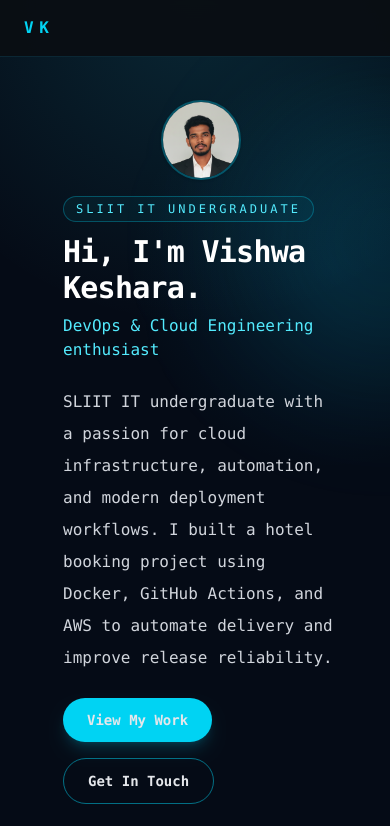
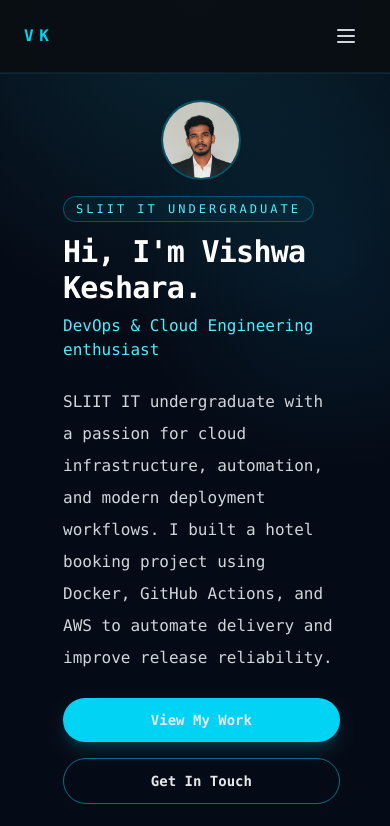
Before and after one commit to VishwaKeshara/vishwa-portfolio, a React (Vite) app: page / in a window 390 px wide. Shown: the top 826 px of the page. Built offline with nearby package versions, Linux system fonts and the light colour scheme.

Commit message:
Update Hero and Navbar components for improved responsiveness and accessibility

```diff
--- a/src/components/Hero.jsx
+++ b/src/components/Hero.jsx
@@ -39,10 +39,10 @@ export default function Hero() {
   }, [activeChar, activeLine]);
 
   return (
-    <section id="hero" className="relative min-h-screen flex items-center pt-28 overflow-hidden bg-[#050b16]">
+    <section id="hero" className="relative min-h-[80vh] md:min-h-screen flex items-center pt-28 overflow-hidden bg-[#050b16]">
       <div className="pointer-events-none absolute inset-0 bg-[radial-gradient(circle_at_top,_rgba(34,211,238,0.14),_transparent_24%),radial-gradient(circle_at_85%_20%,_rgba(14,165,233,0.1),_transparent_18%)]" />
-      <div className="absolute right-[-140px] top-24 w-72 h-72 rounded-full bg-cyan-400/10 blur-3xl" />
-      <div className="absolute left-[-120px] bottom-0 w-72 h-72 rounded-full bg-slate-500/10 blur-3xl" />
+      <div className="hidden md:block absolute right-[-140px] top-24 w-72 h-72 rounded-full bg-cyan-400/10 blur-3xl" />
+      <div className="hidden md:block absolute left-[-120px] bottom-0 w-72 h-72 rounded-full bg-slate-500/10 blur-3xl" />
 
       <div className="relative max-w-6xl mx-auto grid md:grid-cols-2 gap-12 px-6 items-center">
         <div className="space-y-6">
@@ -63,20 +63,20 @@ export default function Hero() {
             </div>
           </div>
 
-          <p className="text-gray-300 max-w-xl leading-8">
+          <p className="text-gray-300 max-w-xl leading-8 text-base md:text-lg">
             SLIIT IT undergraduate with a passion for cloud infrastructure, automation, and modern deployment workflows. I built a hotel booking project using Docker, GitHub Actions, and AWS to automate delivery and improve release reliability.
           </p>
 
-          <div className="flex flex-wrap gap-4">
+          <div className="flex flex-col sm:flex-row gap-4">
             <a
               href="#projects"
-              className="inline-flex items-center justify-center rounded-full bg-cyan-400 px-6 py-3 text-sm font-semibold text-slate-950 shadow-lg shadow-cyan-500/20 transition hover:bg-cyan-300"
+              className="inline-flex w-full sm:w-auto items-center justify-center rounded-full bg-cyan-400 px-6 py-3 text-sm font-semibold text-slate-950 shadow-lg shadow-cyan-500/20 transition hover:bg-cyan-300"
             >
               View My Work
             </a>
             <a
               href="#contact"
-              className="inline-flex items-center justify-center rounded-full border border-cyan-400/50 px-6 py-3 text-sm font-semibold text-cyan-300 transition hover:bg-cyan-400/10"
+              className="inline-flex w-full sm:w-auto items-center justify-center rounded-full border border-cyan-400/50 px-6 py-3 text-sm font-semibold text-cyan-300 transition hover:bg-cyan-400/10"
             >
               Get In Touch
             </a>
--- a/src/components/Navbar.jsx
+++ b/src/components/Navbar.jsx
@@ -1,6 +1,10 @@
+import { useState } from 'react';
+
 const links = ['About', 'Skills', 'Projects', 'DevOps', 'Contact'];
 
 export default function Navbar() {
+  const [open, setOpen] = useState(false);
+
   return (
     <nav className="fixed top-0 w-full z-50 bg-[#0a0e14]/95 backdrop-blur-xl border-b border-cyan-900/40">
       <div className="max-w-6xl mx-auto flex items-center justify-between px-6 py-4">
@@ -18,6 +22,7 @@ export default function Navbar() {
               <a
                 href={`#${l.toLowerCase()}`}
                 className="hover:text-cyan-400 transition-colors duration-200"
+                onClick={() => setOpen(false)}
               >
                 {l}
               </a>
@@ -41,6 +46,48 @@ export default function Navbar() {
             Contact
           </a>
         </div>
+
+        {/* Mobile controls */}
+        <div className="md:hidden">
+          <button
+            aria-label="Toggle menu"
+            onClick={() => setOpen((s) => !s)}
+            className="p-2 rounded-md text-gray-300 hover:bg-white/5"
+          >
+            <svg
+              xmlns="http://www.w3.org/2000/svg"
+              viewBox="0 0 24 24"
+              fill="none"
+              stroke="currentColor"
+              className="w-6 h-6">
+              {open ? (
+                <path strokeLinecap="round" strokeLinejoin="round" strokeWidth="2" d="M6 18L18 6M6 6l12 12" />
+              ) : (
+                <path strokeLinecap="round" strokeLinejoin="round" strokeWidth="2" d="M4 6h16M4 12h16M4 18h16" />
+              )}
+            </svg>
+          </button>
+        </div>
+      </div>
+
+      {/* Mobile menu panel */}
+      <div className={`md:hidden bg-[#0a0e14]/95 border-t border-cyan-900/30 transition-all overflow-hidden ${open ? 'max-h-96' : 'max-h-0'}`}>
+        <div className="px-6 py-4 flex flex-col gap-3">
+          {links.map((l) => (
+            <a key={l} href={`#${l.toLowerCase()}`} onClick={() => setOpen(false)} className="text-gray-300 py-2 px-2 rounded hover:text-cyan-400">
+              {l}
+            </a>
+          ))}
+
+          <div className="flex flex-col gap-2 pt-2">
+            <a href="https://github.com/VishwaKeshara" target="_blank" rel="noopener noreferrer" className="text-gray-300 hover:text-cyan-400">
+              GitHub
+            </a>
+            <a href="#contact" onClick={() => setOpen(false)} className="rounded-full border border-cyan-400 px-4 py-2 text-sm text-cyan-400 hover:bg-cyan-400/10 w-full text-center">
+              Contact
+            </a>
+          </div>
+        </div>
       </div>
     </nav>
   );
```
